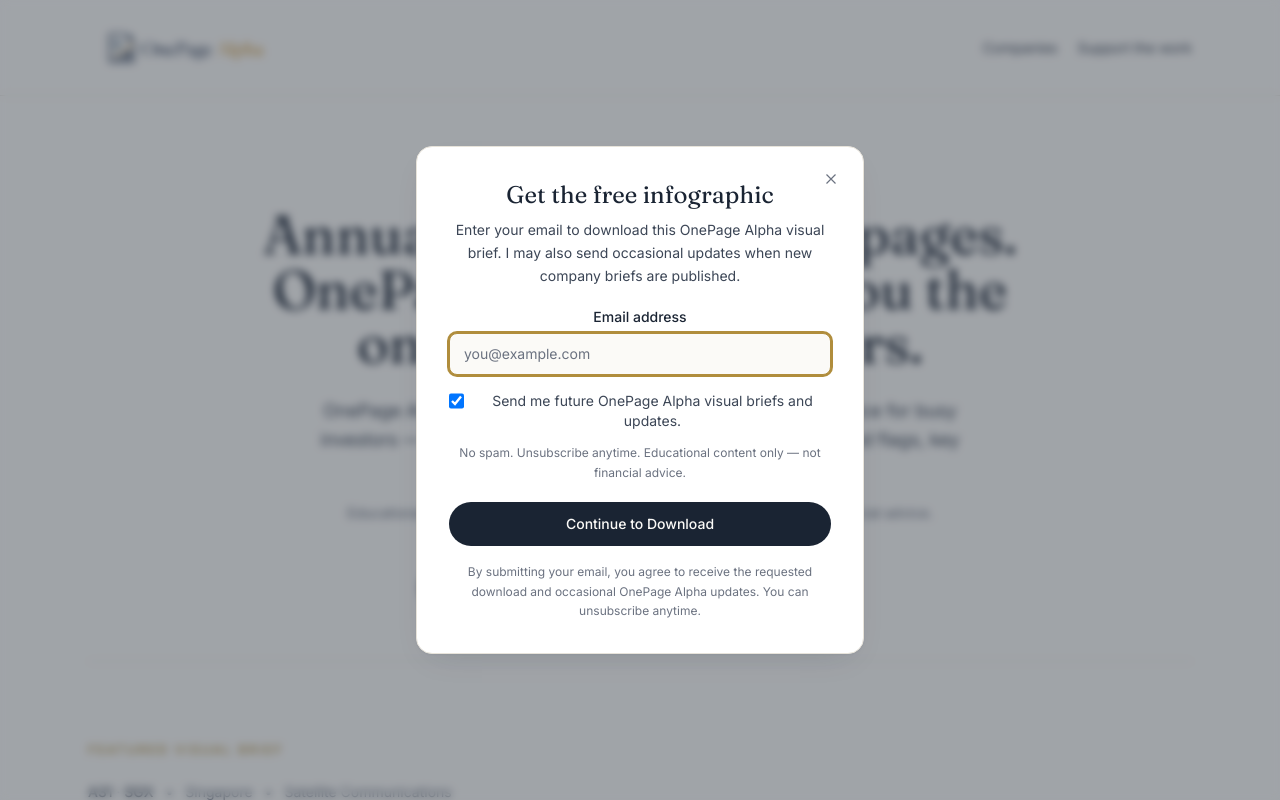
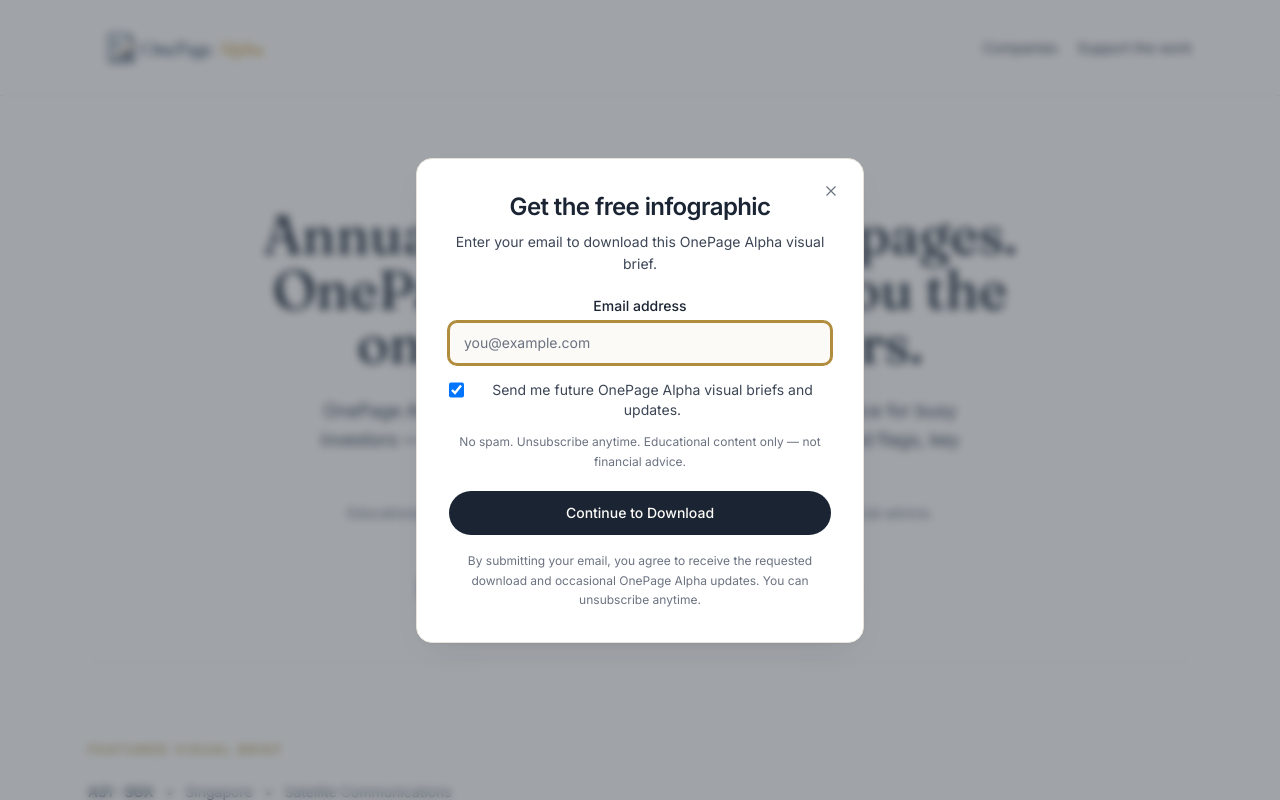
Before and after one commit to agoagoagoago/onepagealpha, a Next.js app: page / in a window 1280 px wide. Both pictures are taken after a click on the button "Download Free Infographic". Shown: the top 800 px of the page. Built offline with nearby package versions, Linux system fonts and the light colour scheme; no server answers.

Commit message:
Refine download modal: sans heading, trim intro copy

```diff
--- a/components/GatedDownload.tsx
+++ b/components/GatedDownload.tsx
@@ -226,7 +226,10 @@
                 <p className="text-xs font-medium uppercase tracking-[0.2em] text-gold">
                   {company.ticker} · {company.exchange}
                 </p>
-                <h2 id="gate-title" className="mt-2 font-serif text-2xl text-ink">
+                <h2
+                  id="gate-title"
+                  className="mt-2 font-sans text-2xl font-semibold tracking-tight text-ink"
+                >
                   Your download is ready
                 </h2>
                 <p className="mt-3 text-sm leading-relaxed text-ink-soft">
@@ -247,13 +250,14 @@
             ) : (
               // ---- Email capture form ----
               <div>
-                <h2 id="gate-title" className="font-serif text-2xl text-ink">
+                <h2
+                  id="gate-title"
+                  className="font-sans text-2xl font-semibold tracking-tight text-ink"
+                >
                   Get the free infographic
                 </h2>
                 <p className="mt-2 text-sm leading-relaxed text-ink-soft">
-                  Enter your email to download this OnePage Alpha visual brief. I
-                  may also send occasional updates when new company briefs are
-                  published.
+                  Enter your email to download this OnePage Alpha visual brief.
                 </p>
 
                 {/* Missing-endpoint developer notice */}
```
